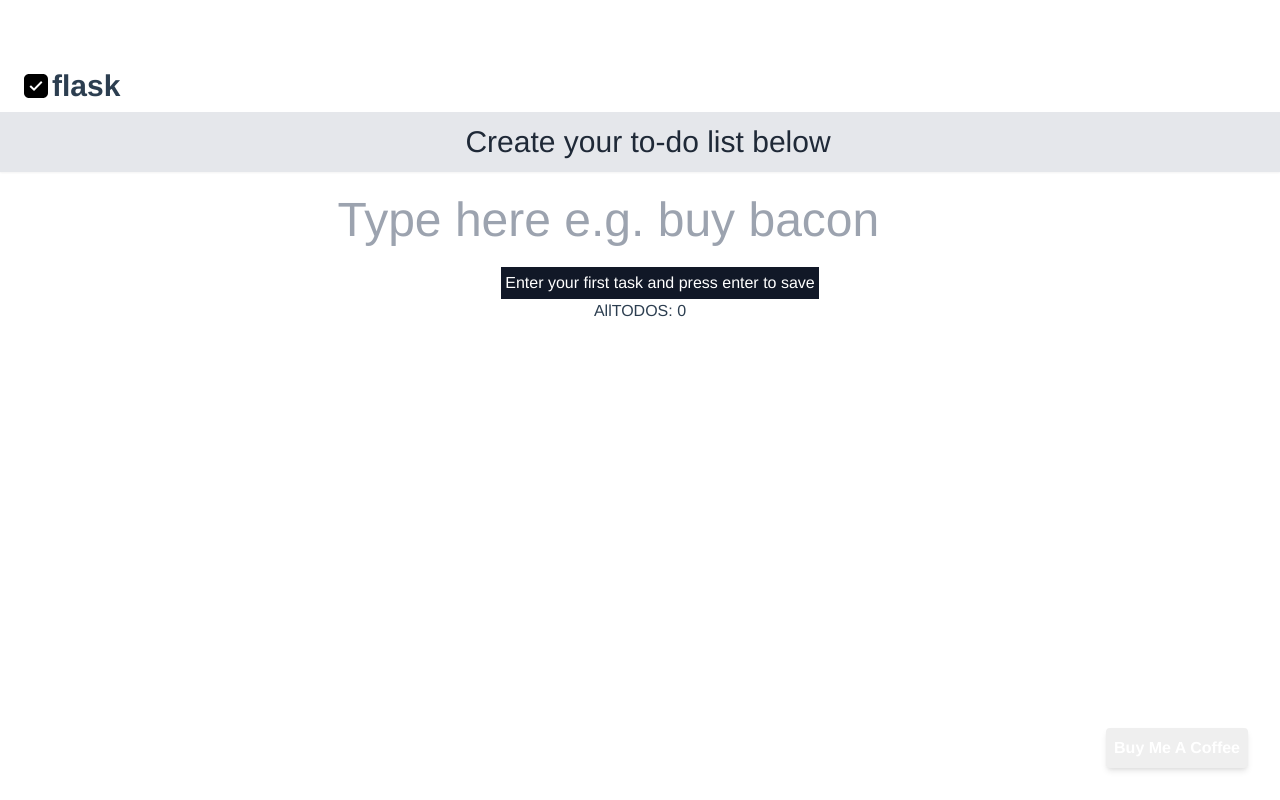
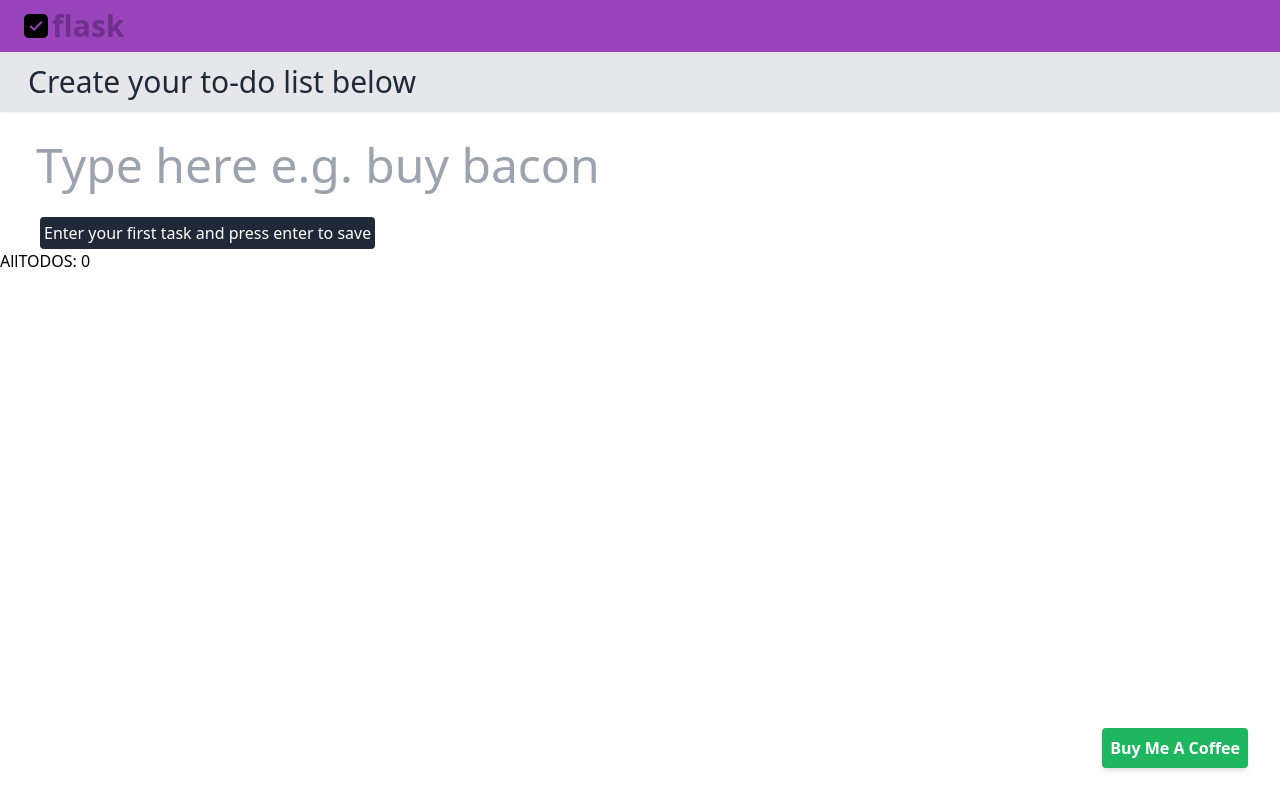
Before and after one commit to NoorKu/Listing, a Vue app: page / in a window 1280 px wide. Built offline with nearby package versions, Linux system fonts and the light colour scheme; no server answers.

Commit message:
Correct Styles

```diff
--- a/public/index.html
+++ b/public/index.html
@@ -5,7 +5,7 @@
     <meta http-equiv="X-UA-Compatible" content="IE=edge" />
     <meta name="viewport" content="width=device-width,initial-scale=1.0" />
     <link rel="icon" href="./favicon.ico" />
-    <!--<link rel="stylesheet" href="./styles.css" />-->
+    <link rel="stylesheet" href="./styles.css" />
     <title>vue project</title>
   </head>
   <body>
--- a/src/App.vue
+++ b/src/App.vue
@@ -10,14 +10,3 @@ export default {
   components: { Todo }
 }
 </script>
-
-<style>
-#app {
-  font-family: Avenir, Helvetica, Arial, sans-serif;
-  -webkit-font-smoothing: antialiased;
-  -moz-osx-font-smoothing: grayscale;
-  text-align: center;
-  color: #2c3e50;
-  margin-top: 60px;
-}
-</style>
--- a/src/components/Todo.vue
+++ b/src/components/Todo.vue
@@ -1,14 +1,10 @@
 <template>
   <!-- Start Header -->
-    <header class="p-2 bg-pcolor text-3xl text-tcolor font-black shadow-sm">
+  <header
+    class="p-2 bg-pcolor text-3xl text-tcolor font-black shadow-sm w-full"
+  >
     <div
-        class="
-          flex
-          justify-center
-          items-center
-          md:justify-start
-          lg:justify-start
-        "
+      class="flex justify-center items-center md:justify-start lg:justify-start"
     >
       <svg
         class="ml-4"
@@ -29,6 +25,8 @@
   <!-- Start Container -->
   <div
     class="
+      flex
+      justify-start
       text-2xl
       md:text-3xl
       lg:text-3xl
@@ -40,7 +38,7 @@
   >
     <h2 class="ml-4">Create your to-do list below</h2>
   </div>
-    <div class="text-3xl md:text-5xl lg:text-5xl p-2">
+  <div class="flex justify-start text-3xl md:text-5xl lg:text-5xl p-2">
     <input
       class="p-3 ml-4"
       type="text"
@@ -49,7 +47,8 @@
   </div>
   <div
     class="
-        bg-gray-900
+      rounded
+      bg-gray-800
       text-white
       p-1
       ml-10
@@ -58,7 +57,7 @@
       lg:inline-block
     "
   >
-      <h3 id="cs">Enter your first task and press enter to save</h3>
+    <h3>Enter your first task and press enter to save</h3>
   </div>
 
   <!-- End Container -->
@@ -73,7 +72,7 @@
       />
     </div>
   </footer>
-    <h1> AllTODOS: {{ AllTODOSItems }} </h1>
+  <h1>AllTODOS: {{ AllTODOSItems }}</h1>
 </template>
 
 <script>
```
Lines whose indentation alone changed are shown as unchanged.
